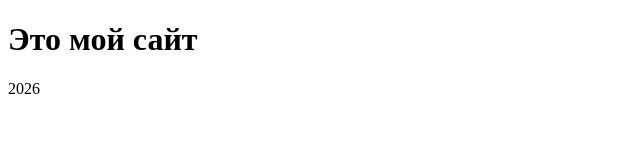
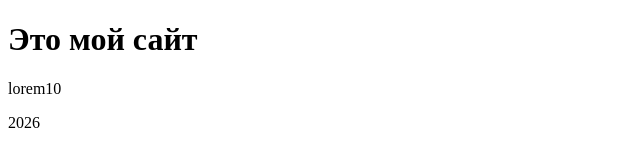
Before and after one commit to 21ISR/Nikitin, a plain HTML site: page index.html in a window 1280 px wide. Shown: the full height of the page, 0-640 px from the left. Drawn offline with Linux system fonts and the light colour scheme.

Commit message:
feature: indev

```diff
--- a/index.html
+++ b/index.html
@@ -5,6 +5,7 @@
     </head>
     <body>
         <h1>Это мой сайт</h1>
+        <p>lorem10</p>
         <footer>2026</footer>
     </body>
 </html>
```
